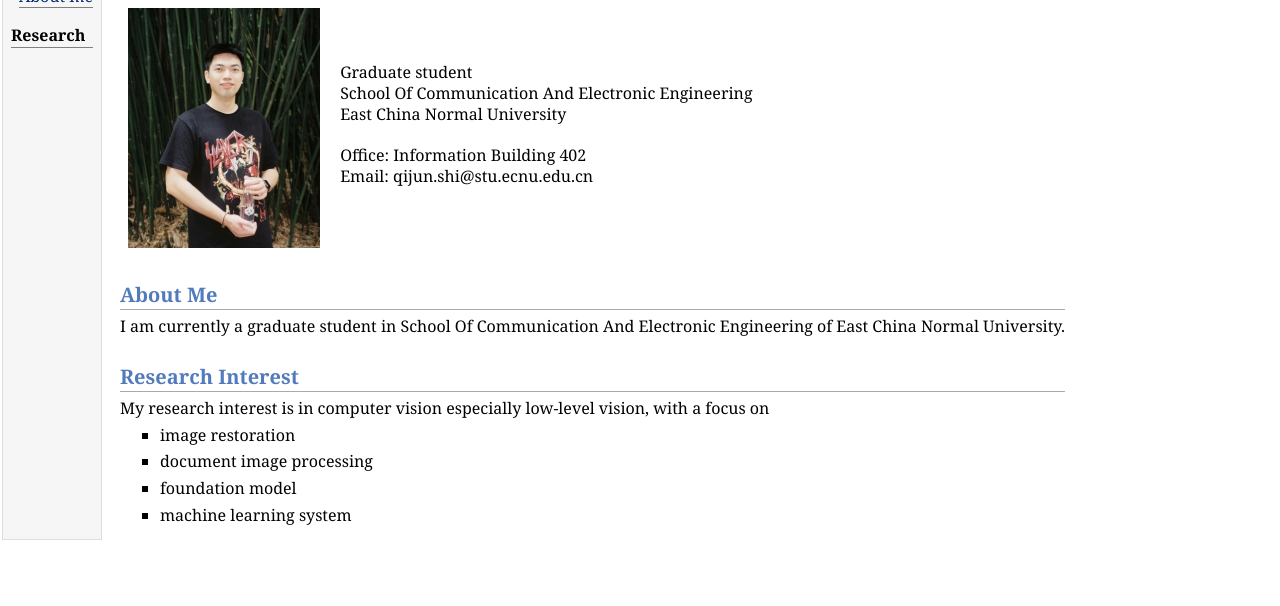
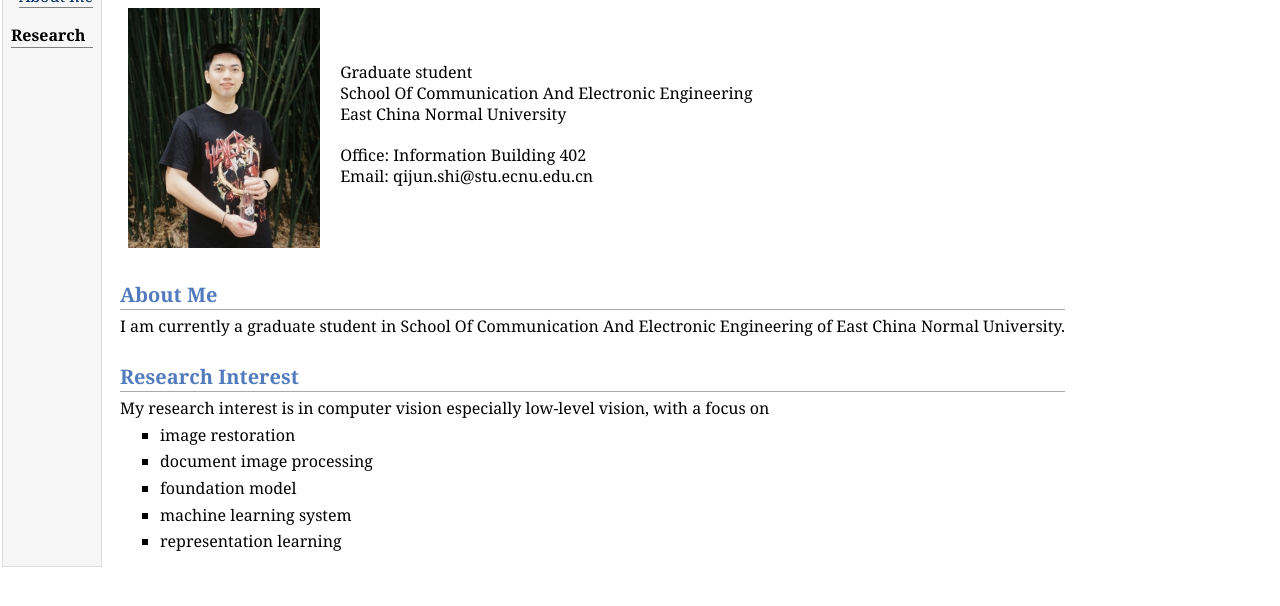
Before and after one commit to qijunshi/qijunshi.github.io, a plain HTML site: page index.html in a window 1280 px wide. Shown: the part 68-674 px from the top of the page. Drawn offline with Linux system fonts and the light colour scheme.

Commit message:
representation learning

```diff
--- a/index.html
+++ b/index.html
@@ -40,6 +40,8 @@ Email: qijun.shi@stu.ecnu.edu.cn</p>
 </li>
 <li><p>machine learning system</p>
 </li>
+<li><p>representation learning</p>
+</li>
 </ul>
 </td>
 </tr>
```
Also changed, not shown: 1 other file.
